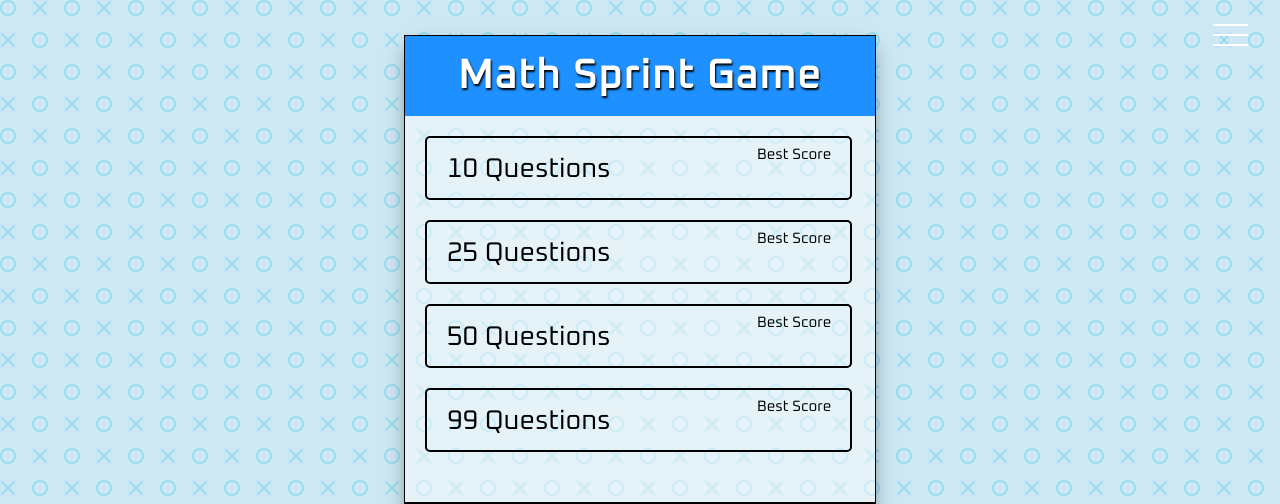
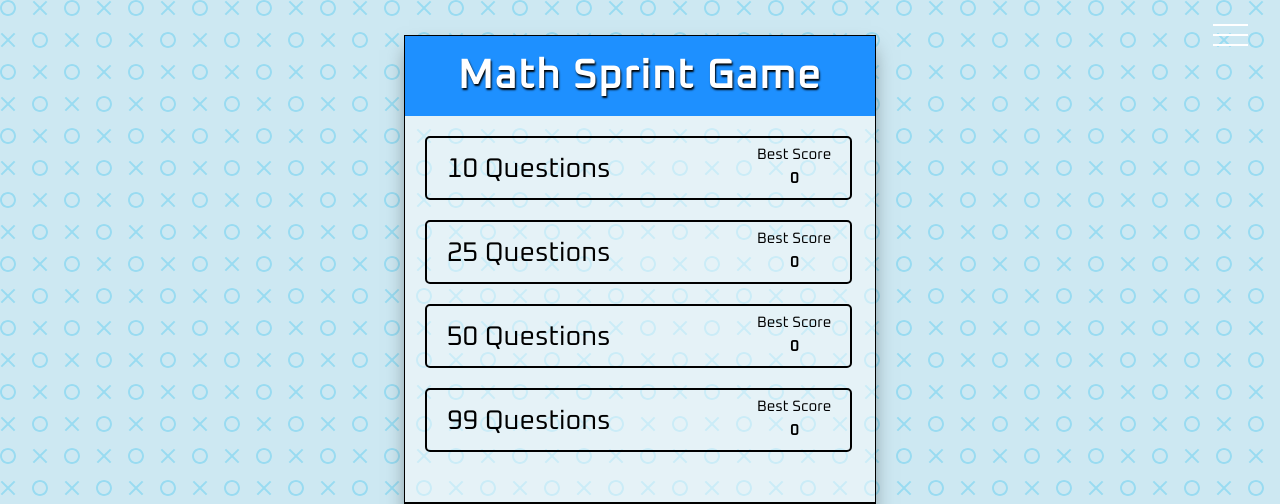
Before and after one commit to PyonAU/my-cv, a Next.js app: page /projects/math-sprint in a window 1280 px wide. Shown: the top 504 px of the page. Built offline with nearby package versions, Linux system fonts and the light colour scheme.

Commit message:
feat: add best score in splash page

```diff
--- a/app/projects/math-sprint/math-sprint-components/MainComponent.jsx
+++ b/app/projects/math-sprint/math-sprint-components/MainComponent.jsx
@@ -26,14 +26,14 @@ const MainComponent = () => {
   const [time, setTime] = useState({
     timePlayed: 0,
     penaltyTime: 0,
-    finalTime: 0
+    finalTime: 0,
   });
   const [bestScoreArray, setBestScoreArray] = useState([
     { questions: 10, bestScore: 0 },
     { questions: 25, bestScore: 0 },
     { questions: 50, bestScore: 0 },
-      { questions: 99, bestScore: 0 }
-  ]);;
+    { questions: 99, bestScore: 0 },
+  ]);
 
   // Destructuring
   const { count, isPlaying, isFinished } = countdownTimer;
@@ -70,7 +70,7 @@ const MainComponent = () => {
 
   const handleClickAnswer = (playerGuess) => {
     // Scroll 80px
-    setValueY((value) => value += 80);
+    setValueY((value) => (value += 80));
 
     // Add player guess to array
     // console.log('playerGuessArray:', JSON.stringify(playerGuessArray));
@@ -83,12 +83,14 @@ const MainComponent = () => {
       const currentDateFinish = new Date();
       timestampFinish = Math.round(currentDateFinish.getTime() / 1000);
       console.log('timestampFinish:', timestampFinish);
-      setTime({ ...time, timePlayed: timestampFinish - timestampStart })
+      setTime({ ...time, timePlayed: timestampFinish - timestampStart });
     }
   };
 
   useEffect(() => {
-    const wrongAnswers = equationArray.filter((equation, index) => equation.evaluated !== playerGuessArray[index]);
+    const wrongAnswers = equationArray.filter(
+      (equation, index) => equation.evaluated !== playerGuessArray[index]
+    );
     setTime({ ...time, penaltyTime: wrongAnswers.length * 0.5 });
   }, [isFinished]);
 
@@ -108,10 +110,11 @@ const MainComponent = () => {
     if (bestScoreArray) {
       setBestScoreArray((prev) =>
         prev.map((score) => {
-          if (equationArray.length === score.questions
-             && (score.bestScore === 0 || score.bestScore > finalTime))
-          {
-            return {...score, bestScore: finalTime};
+          if (
+            equationArray.length === score.questions &&
+            (score.bestScore === 0 || score.bestScore > finalTime)
+          ) {
+            return { ...score, bestScore: finalTime };
           }
 
           return score;
@@ -130,14 +133,15 @@ const MainComponent = () => {
     setCountdownTimer({
       count: 3,
       isPlaying: false,
-      isFinished: false });
+      isFinished: false,
+    });
     setEquationArray([]);
     setValueY(0);
     setPlayerGuessArray([]);
     setTime({
       timePlayed: 0,
       penaltyTime: 0,
-      finalTime: 0
+      finalTime: 0,
     });
   };
 
@@ -149,6 +153,7 @@ const MainComponent = () => {
         questionCount={questionCount}
         startRound={startRound}
         isStarted={isStarted}
+        bestScoreArray={bestScoreArray}
       />
       <CountdownPage
         isStarted={isStarted}
--- a/app/projects/math-sprint/math-sprint-components/SplashPage.jsx
+++ b/app/projects/math-sprint/math-sprint-components/SplashPage.jsx
@@ -8,6 +8,7 @@ const SplashPage = ({
   questionCount,
   startRound,
   isStarted,
+  bestScoreArray
 }) => {
   const selectedContainer = cx(styles.radioContainer, {
     [styles.selectedLabel]: true,
@@ -40,7 +41,13 @@ const SplashPage = ({
                 />
                 <span className={styles.bestScore}>
                   <span>Best Score</span>
-                  <span className={styles.bestScoreValue}></span>
+                  {bestScoreArray.map((score,i) => {
+                    if (score.questions === number) {
+                     return <span className={styles.bestScoreValue} key={`questions${i}`}>
+                        {score.bestScore}
+                      </span>;
+                    }
+                  })}
                 </span>
               </div>
             </div>
--- a/app/projects/math-sprint/math-sprint-components/SplashPage.module.css
+++ b/app/projects/math-sprint/math-sprint-components/SplashPage.module.css
@@ -53,12 +53,13 @@
   max-width: fit-content;
 }
 
-.bestScore span {
-  margin: 0;
+.bestScore .bestScoreValue {
+  margin: 5px;
 }
 
-.bestScore span:last-child {
-  font-size: 24px;
+.bestScore .bestScoreValue:last-child {
+  font-size: 15px;
+  font-weight: bold;
 }
 
 .selectionFooter {
```
Lines whose indentation alone changed are shown as unchanged.
